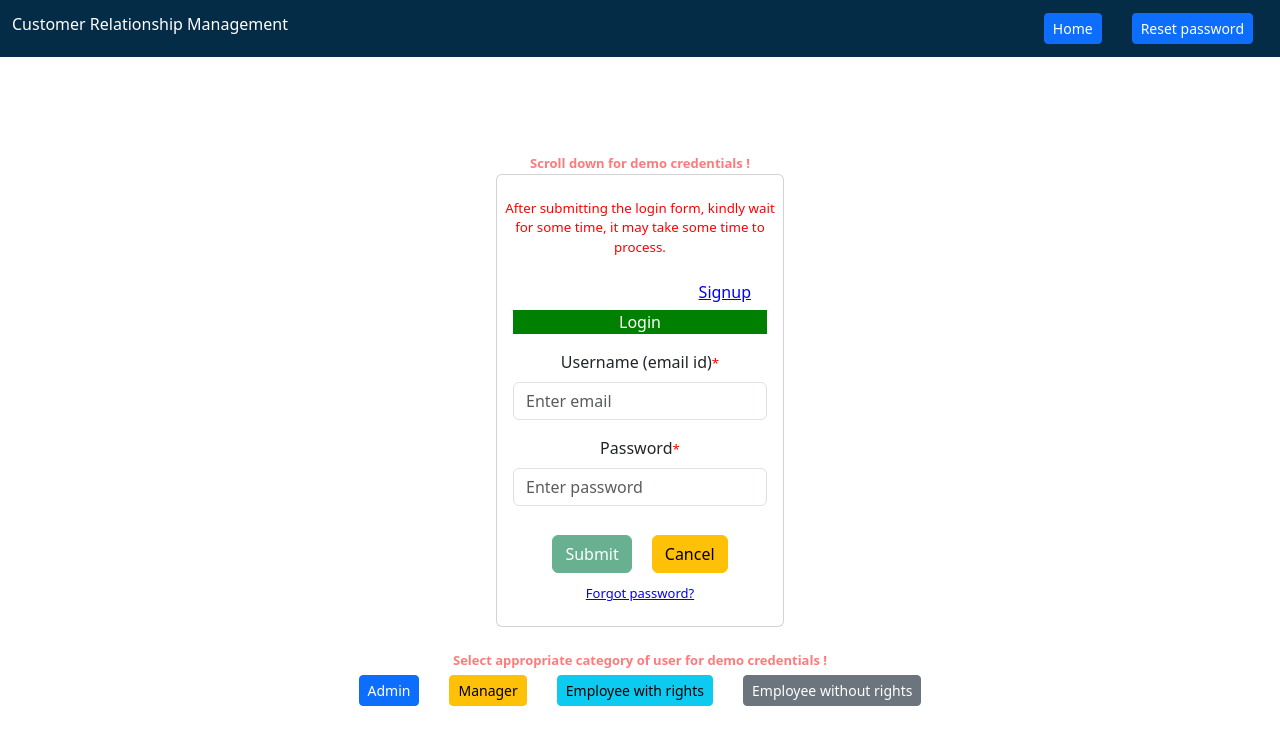
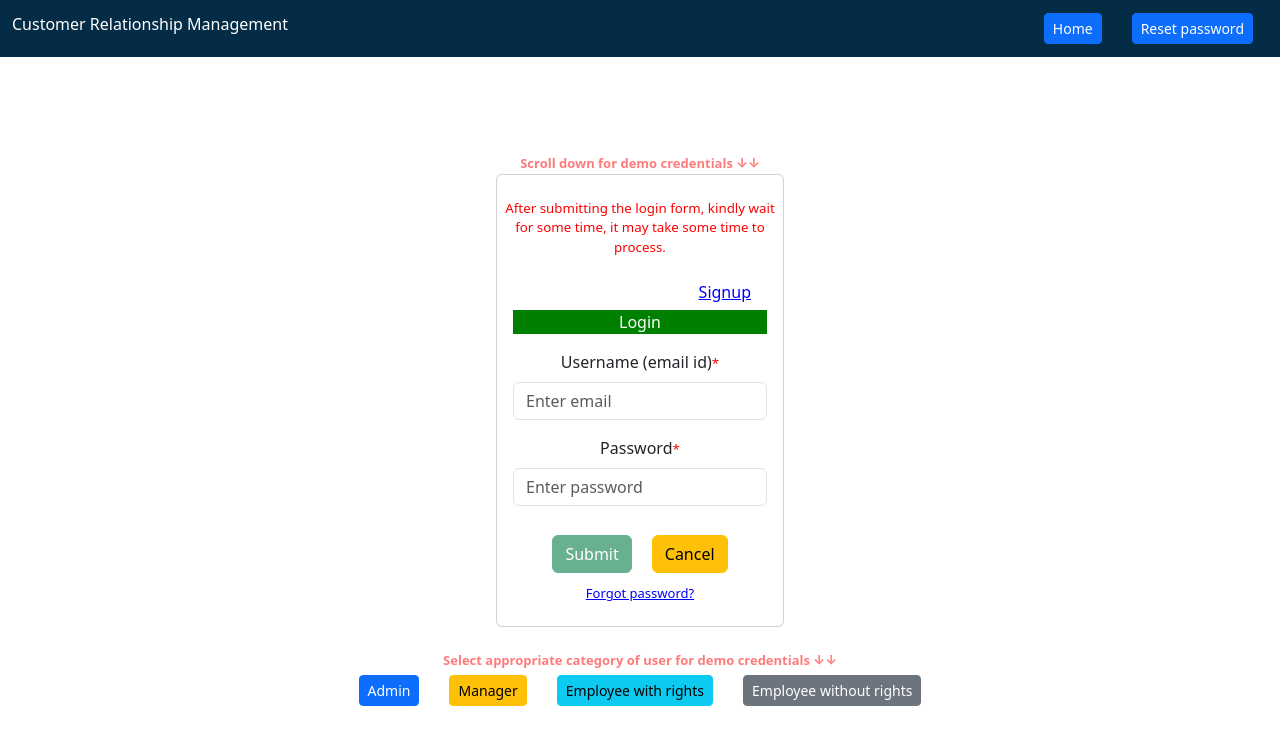
Before and after one commit to SkMdSufiyan/SufiyanCvCrmAppFullstack, a React (Create React App) app in the folder client/: page /login in a window 1280 px wide. Shown: the top 744 px of the page. Built offline with nearby package versions, Linux system fonts and the light colour scheme; no server answers.

Commit message:
Update Login.js

```diff
--- a/client/src/components/Login.js
+++ b/client/src/components/Login.js
@@ -146,7 +146,7 @@ useEffect(() => {
 
 
 
-        <p className='app-suggestion-p'>Scroll down for demo credentials !</p>
+        <p className='app-suggestion-p'>Scroll down for demo credentials ↓↓</p>
 
 
             <div className='login-card-div'>
@@ -182,7 +182,7 @@ useEffect(() => {
           <br />
           <br />
             <div className='login-suggestion-div'>
-              <p className='app-suggestion-p'>Select appropriate category of user for demo credentials !</p>
+              <p className='app-suggestion-p'>Select appropriate category of user for demo credentials ↓↓</p>
               <Button className='home-page-Button-class' size='sm' color='primary' onClick={()=>setLoginFormData(demoCredAdmin)}>Admin</Button>
               <Button className='home-page-Button-class' size='sm' color='warning' onClick={()=>setLoginFormData(demoCredManager)}>Manager</Button>
               <Button className='home-page-Button-class' size='sm' color='info' onClick={()=>setLoginFormData(demoCredEmpWithRights)}>Employee with rights</Button>
```
